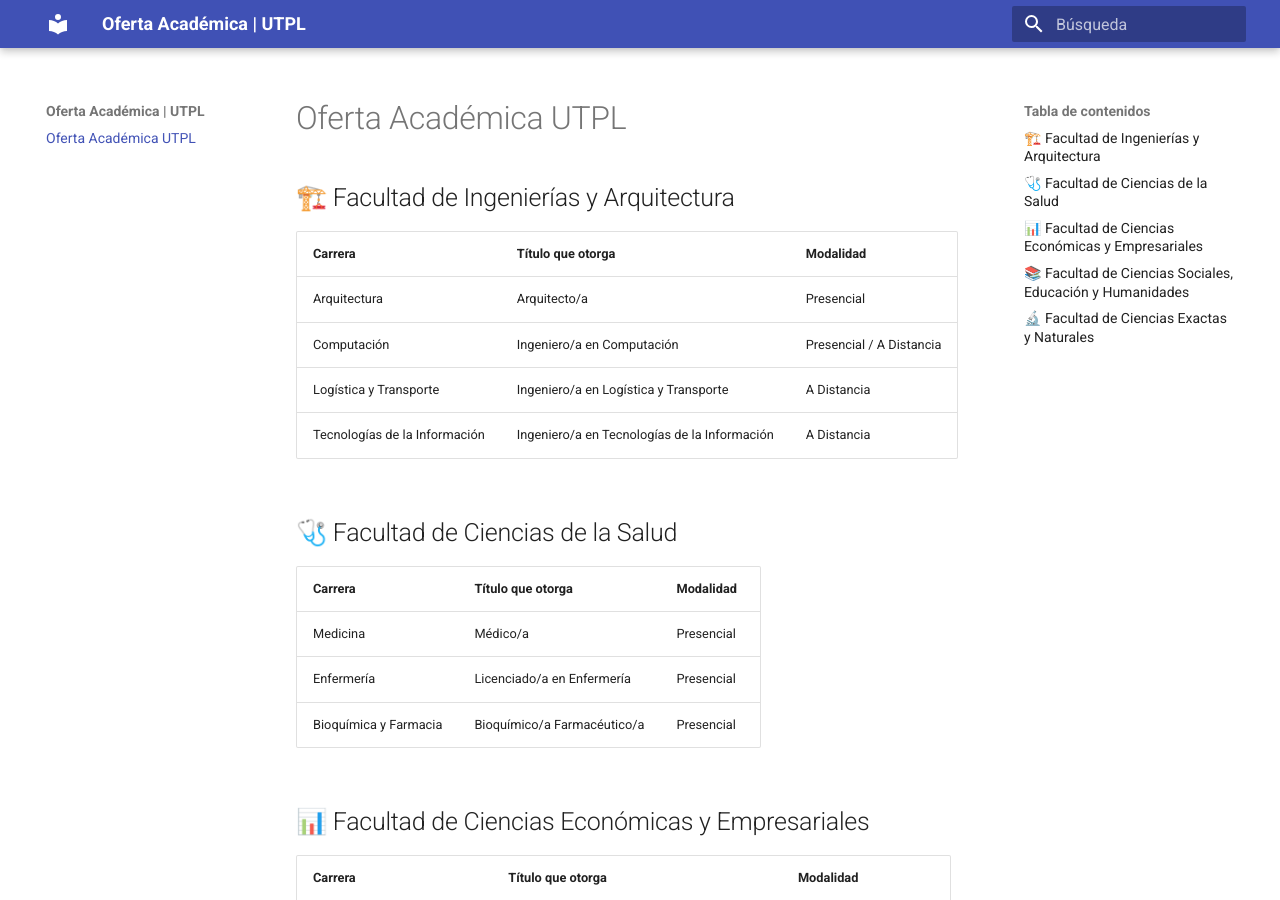
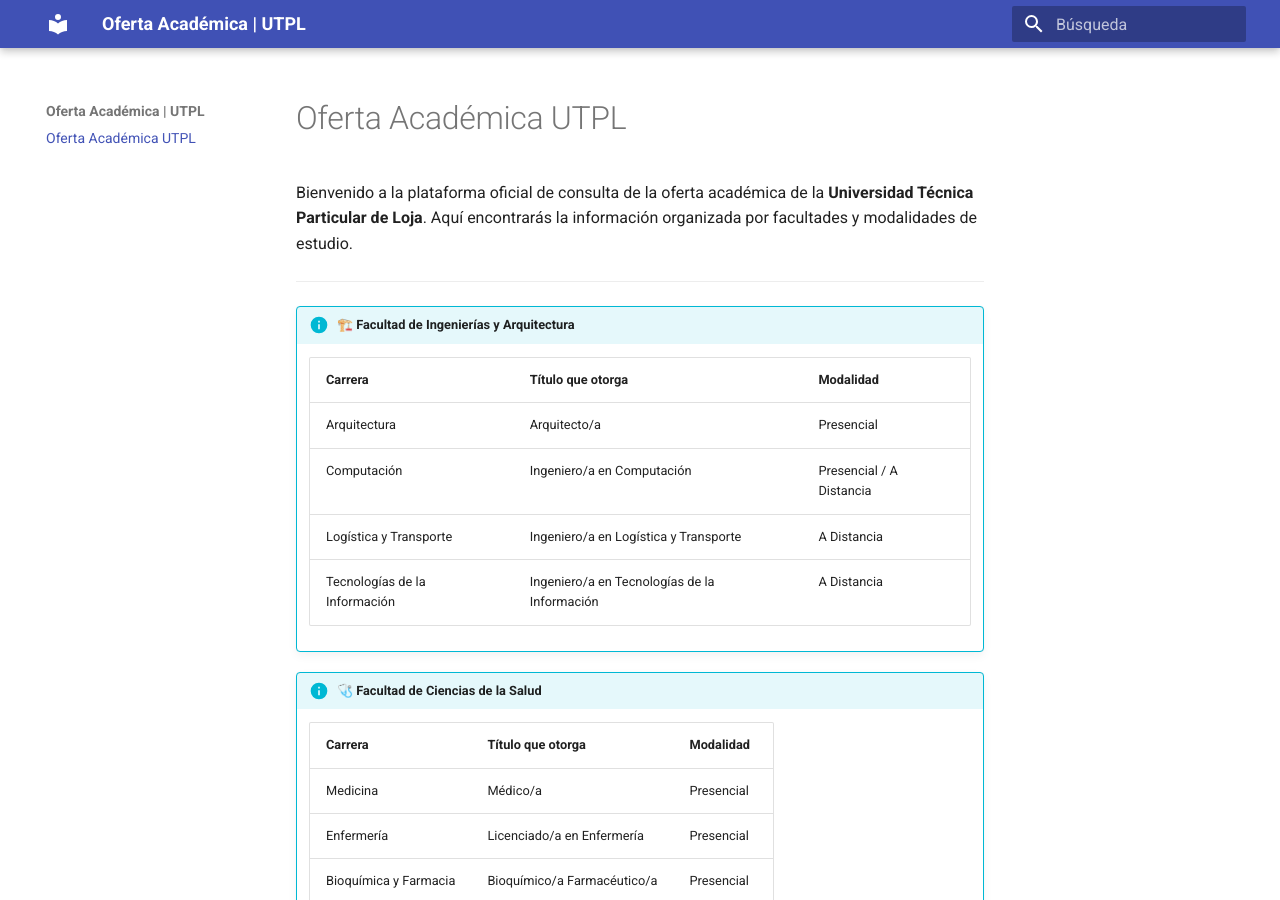
Before and after one commit to universidad-Jeank935/oferta, an MkDocs documentation site: the page built from docs/index.md, in a window 1280 px wide and 900 px high. Built offline with MkDocs 1.6.1 and Material for MkDocs 9.7.7, drawn with Linux system fonts in a browser that asks for light colours; some of the changed text lies outside the part shown.

Commit message:
Update index.md

```diff
--- a/docs/index.md
+++ b/docs/index.md
@@ -1,44 +1,46 @@
 # Oferta Académica UTPL
 
-## 🏗️ Facultad de Ingenierías y Arquitectura
+Bienvenido a la plataforma oficial de consulta de la oferta académica de la **Universidad Técnica Particular de Loja**. Aquí encontrarás la información organizada por facultades y modalidades de estudio.
 
-| Carrera | Título que otorga | Modalidad |
-|---------|-------------------|-----------|
-| Arquitectura | Arquitecto/a | Presencial |
-| Computación | Ingeniero/a en Computación | Presencial / A Distancia |
-| Logística y Transporte | Ingeniero/a en Logística y Transporte | A Distancia |
-| Tecnologías de la Información | Ingeniero/a en Tecnologías de la Información | A Distancia |
+---
 
-## 🩺 Facultad de Ciencias de la Salud
+!!! info "🏗️ Facultad de Ingenierías y Arquitectura"
+    | Carrera | Título que otorga | Modalidad |
+    | :--- | :--- | :--- |
+    | Arquitectura | Arquitecto/a | Presencial |
+    | Computación | Ingeniero/a en Computación | Presencial / A Distancia |
+    | Logística y Transporte | Ingeniero/a en Logística y Transporte | A Distancia |
+    | Tecnologías de la Información | Ingeniero/a en Tecnologías de la Información | A Distancia |
 
-| Carrera | Título que otorga | Modalidad |
-|---------|-------------------|-----------|
-| Medicina | Médico/a | Presencial |
-| Enfermería | Licenciado/a en Enfermería | Presencial |
-| Bioquímica y Farmacia | Bioquímico/a Farmacéutico/a | Presencial |
+!!! info "🩺 Facultad de Ciencias de la Salud"
+    | Carrera | Título que otorga | Modalidad |
+    | :--- | :--- | :--- |
+    | Medicina | Médico/a | Presencial |
+    | Enfermería | Licenciado/a en Enfermería | Presencial |
+    | Bioquímica y Farmacia | Bioquímico/a Farmacéutico/a | Presencial |
 
-## 📊 Facultad de Ciencias Económicas y Empresariales
+!!! info "📊 Facultad de Ciencias Económicas y Empresariales"
+    | Carrera | Título que otorga | Modalidad |
+    | :--- | :--- | :--- |
+    | Administración de Empresas | Licenciado/a en Administración de Empresas | Presencial / A Distancia |
+    | Contabilidad y Auditoría | Licenciado/a en Contabilidad y Auditoría | Presencial / A Distancia |
+    | Economía | Economista | Presencial / A Distancia |
+    | Turismo | Licenciado/a en Turismo | A Distancia |
 
-| Carrera | Título que otorga | Modalidad |
-|---------|-------------------|-----------|
-| Administración de Empresas | Licenciado/a en Administración de Empresas | Presencial / A Distancia |
-| Contabilidad y Auditoría | Licenciado/a en Contabilidad y Auditoría | Presencial / A Distancia |
-| Economía | Economista | Presencial / A Distancia |
-| Turismo | Licenciado/a en Turismo | A Distancia |
+!!! info "📚 Facultad de Ciencias Sociales, Educación y Humanidades"
+    | Carrera | Título que otorga | Modalidad |
+    | :--- | :--- | :--- |
+    | Derecho | Abogado/a | Presencial / A Distancia |
+    | Psicología | Licenciado/a en Psicología | Presencial / A Distancia |
+    | Comunicación | Licenciado/a en Comunicación | Presencial / A Distancia |
+    | Educación Básica | Licenciado/a en Educación Básica | A Distancia |
 
-## 📚 Facultad de Ciencias Sociales, Educación y Humanidades
+!!! info "🔬 Facultad de Ciencias Exactas y Naturales"
+    | Carrera | Título que otorga | Modalidad |
+    | :--- | :--- | :--- |
+    | Biología | Biólogo/a | Presencial |
+    | Agronegocios | Ingeniero/a en Agronegocios | Presencial / A Distancia |
+    | Agropecuaria | Ingeniero/a Agrónomo/a | Presencial |
 
-| Carrera | Título que otorga | Modalidad |
-|---------|-------------------|-----------|
-| Derecho | Abogado/a | Presencial / A Distancia |
-| Psicología | Licenciado/a en Psicología | Presencial / A Distancia |
-| Comunicación | Licenciado/a en Comunicación | Presencial / A Distancia |
-| Educación Básica | Licenciado/a en Educación Básica | A Distancia |
-
-## 🔬 Facultad de Ciencias Exactas y Naturales
-
-| Carrera | Título que otorga | Modalidad |
-|---------|-------------------|-----------|
-| Biología | Biólogo/a | Presencial |
-| Agronegocios | Ingeniero/a en Agronegocios | Presencial / A Distancia |
-| Agropecuaria | Ingeniero/a Agrónomo/a | Presencial |
+---
+*Información institucional bajo control de versiones y despliegue automático.*
```
